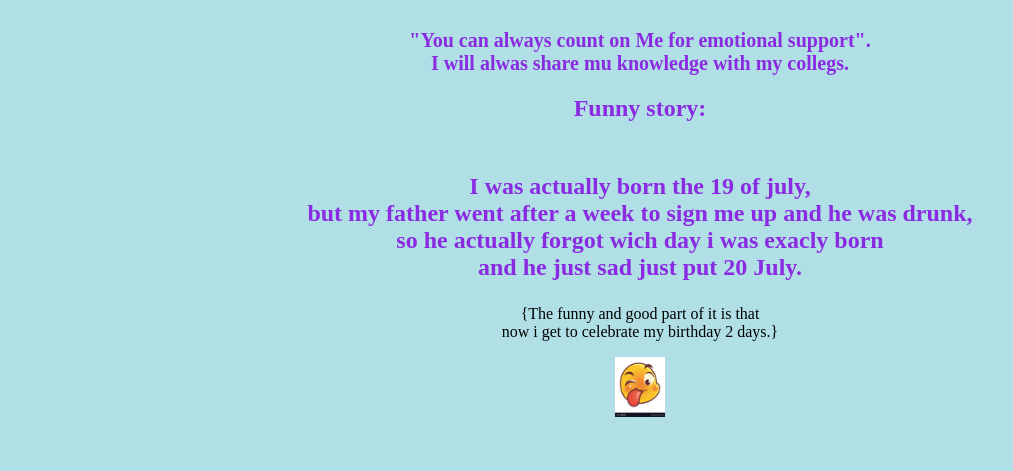
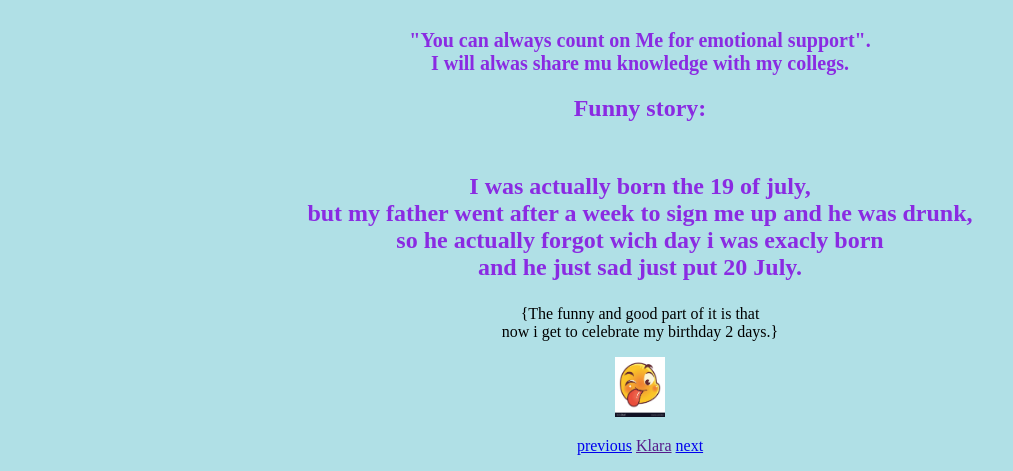
Before and after one commit to klarida/html-introduction, a plain HTML site: page index.html in a window 1280 px wide. Shown: the part 717-1188 px from the top of the page, without its empty margins (0-1013 px from the left). Before the commit the page ends 1146 px from the top, so only its background shows below. Drawn offline with Linux system fonts and the light colour scheme.

Commit message:
Add files via upload

```diff
--- a/index.html
+++ b/index.html
@@ -67,7 +67,12 @@ but my father went after a week to sign me up and he was drunk,<br>
         now i get to celebrate my birthday 2 days.}
    </p>
    <img src="funny-emoji-tongue-out-emoticon-face-expression-vector-35549830.jpg" width="50" height="60">
-
+   <p>
+<a href=" https://jelle-vdp.github.io/html-introductin/
+"> previous</a>
+<a href="">Klara</a>
+<a href="htpps://laugh78.github.io/html-introductin">next</a>
+   </p>
 </body>
 
 </html>
```
